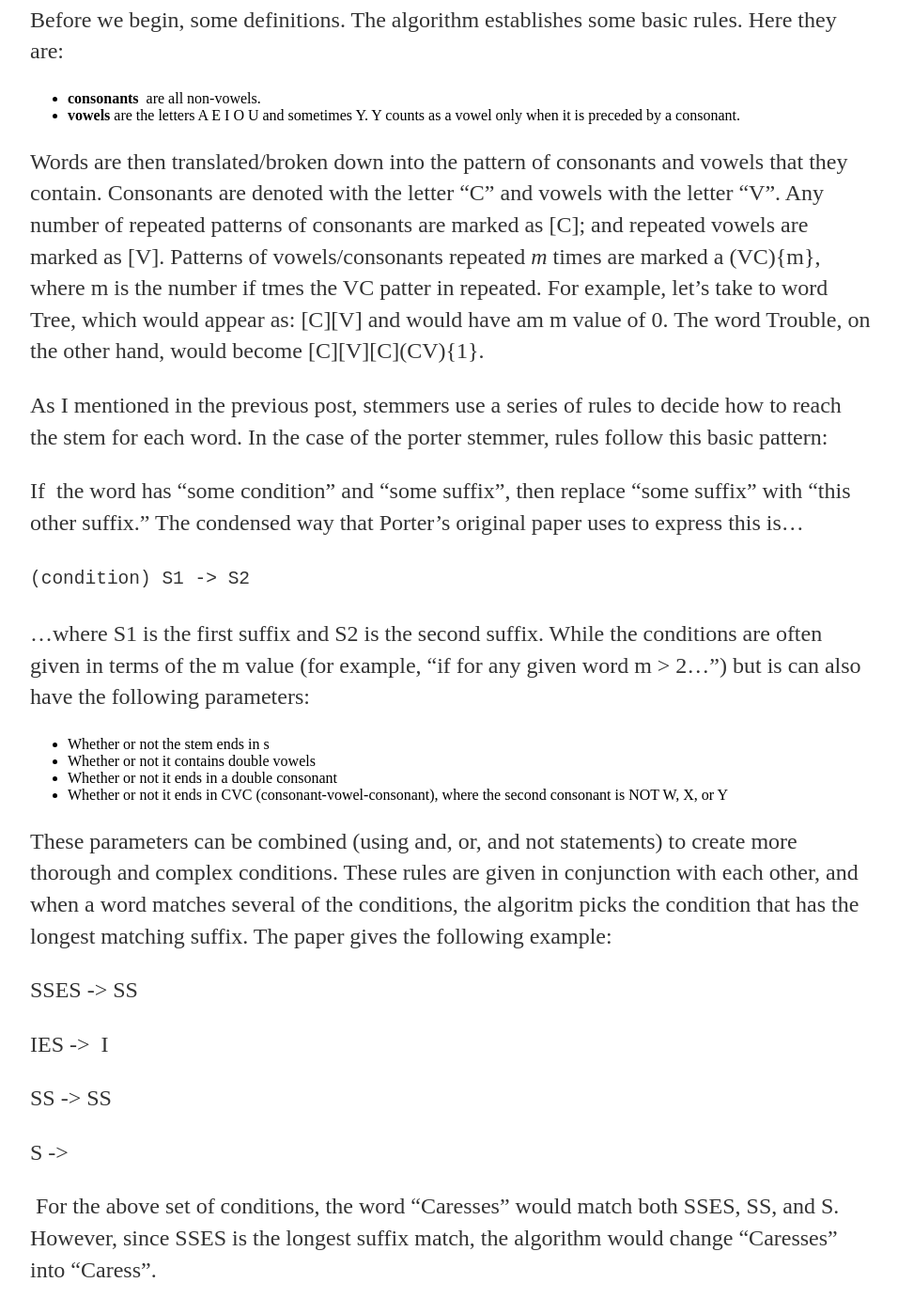
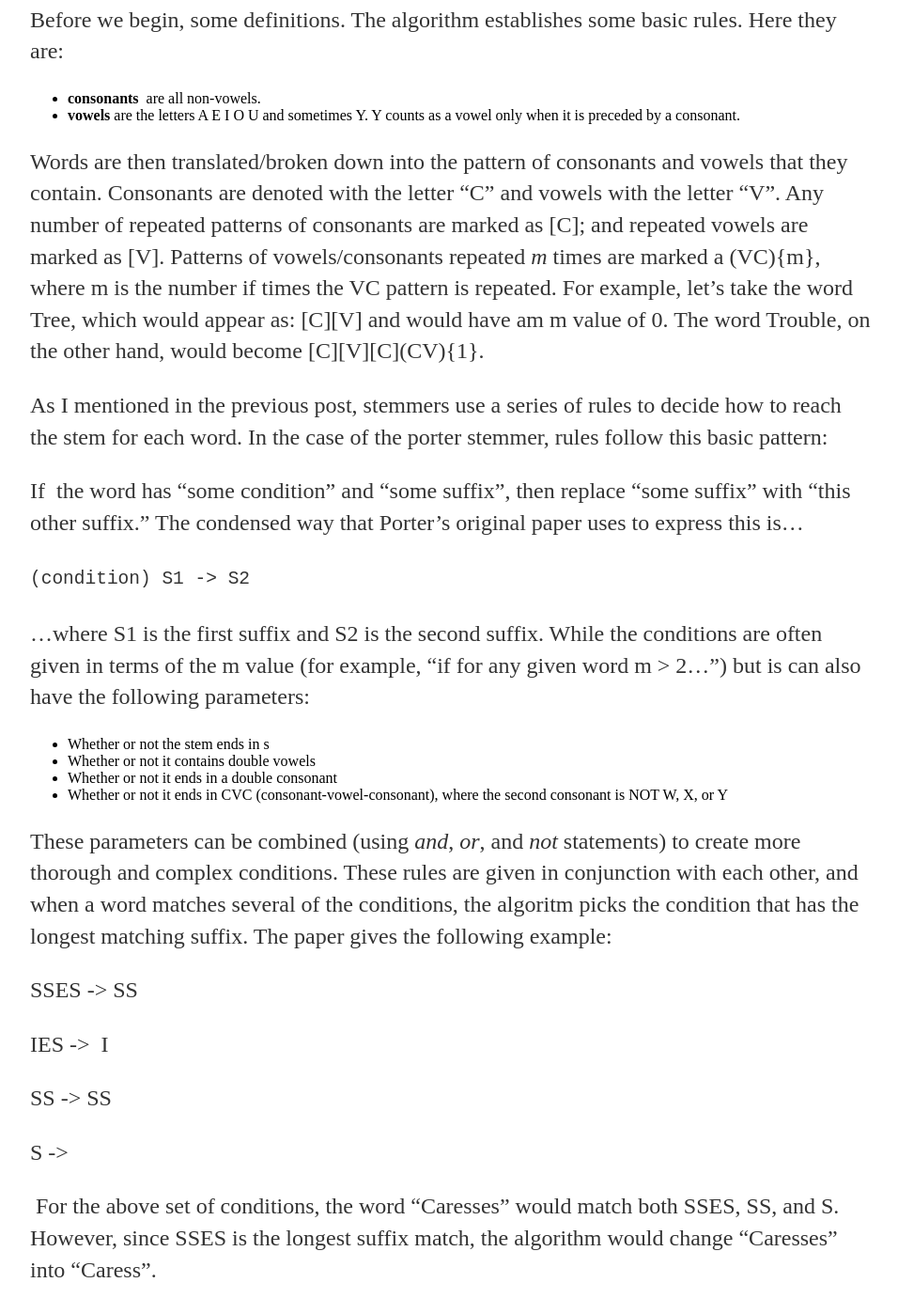
Before and after one commit to abigailella/abigailella.github.io, a Jekyll site: the page built from _posts/2019-04-15-Ep-4.md, in a window 1280 px wide and 1400 px high, scrolled down 814 px. Shown: the whole window at 94% size, without its empty margins (160-1116 px from the left). Built offline with Jekyll 4.4.1, drawn with Linux system fonts in a browser that asks for light colours.

Commit message:
Update 2019-04-15-Ep-4.md

```diff
--- a/_posts/2019-04-15-Ep-4.md
+++ b/_posts/2019-04-15-Ep-4.md
@@ -14,7 +14,7 @@ date: 2019-04-15
 <li><strong>consonants</strong> &nbsp;are all non-vowels.</li>
 <li><strong>vowels </strong>are the letters A E I O U and sometimes Y. Y counts as a vowel only when it is preceded by a consonant.</li>
 </ul>
-<p>Words are then translated/broken down into the pattern of consonants and vowels that they contain. Consonants are denoted with the letter &ldquo;C&rdquo; and vowels with the letter &ldquo;V&rdquo;. Any number of repeated patterns of consonants are marked as [C]; and repeated vowels are marked as [V]. Patterns of vowels/consonants repeated <em>m </em>times are marked a (VC){m}, where m is the number if tmes the VC patter in repeated. For example, let&rsquo;s take to word Tree, which would appear as: [C][V] and would have am m value of 0. The word Trouble, on the other hand, would become [C][V][C](CV){1}. &nbsp;</p>
+<p>Words are then translated/broken down into the pattern of consonants and vowels that they contain. Consonants are denoted with the letter &ldquo;C&rdquo; and vowels with the letter &ldquo;V&rdquo;. Any number of repeated patterns of consonants are marked as [C]; and repeated vowels are marked as [V]. Patterns of vowels/consonants repeated <em>m </em>times are marked a (VC){m}, where m is the number if times the VC pattern is repeated. For example, let&rsquo;s take the word Tree, which would appear as: [C][V] and would have am m value of 0. The word Trouble, on the other hand, would become [C][V][C](CV){1}. &nbsp;</p>
 <p>As I mentioned in the previous post, stemmers use a series of rules to decide how to reach the stem for each word. In the case of the porter stemmer, rules follow this basic pattern:</p>
 <p>If &nbsp;the word has &ldquo;some condition&rdquo; and &ldquo;some suffix&rdquo;, then replace &ldquo;some suffix&rdquo; with &ldquo;this other suffix.&rdquo; The condensed way that Porter&rsquo;s original paper uses to express this is&hellip;</p>
 <p><code>(condition) S1 -&gt; S2</code></p>
@@ -25,7 +25,7 @@ date: 2019-04-15
 <li>Whether or not it ends in a double consonant</li>
 <li>Whether or not it ends in CVC (consonant-vowel-consonant), where the second consonant is NOT W, X, or Y</li>
 </ul>
-<p>These parameters can be combined (using and, or, and not statements) to create more thorough and complex conditions. These rules are given in conjunction with each other, and when a word matches several of the conditions, the algoritm picks the condition that has the longest matching suffix. The paper gives the following example:</p>
+<p>These parameters can be combined (using <em>and</em>, <em>or</em>, and <em>not</em> statements) to create more thorough and complex conditions. These rules are given in conjunction with each other, and when a word matches several of the conditions, the algoritm picks the condition that has the longest matching suffix. The paper gives the following example:</p>
 <p><code><code></code></code></p>
 <p><code><code></code></code></p>
 <p>SSES -&gt; SS</p>
```
